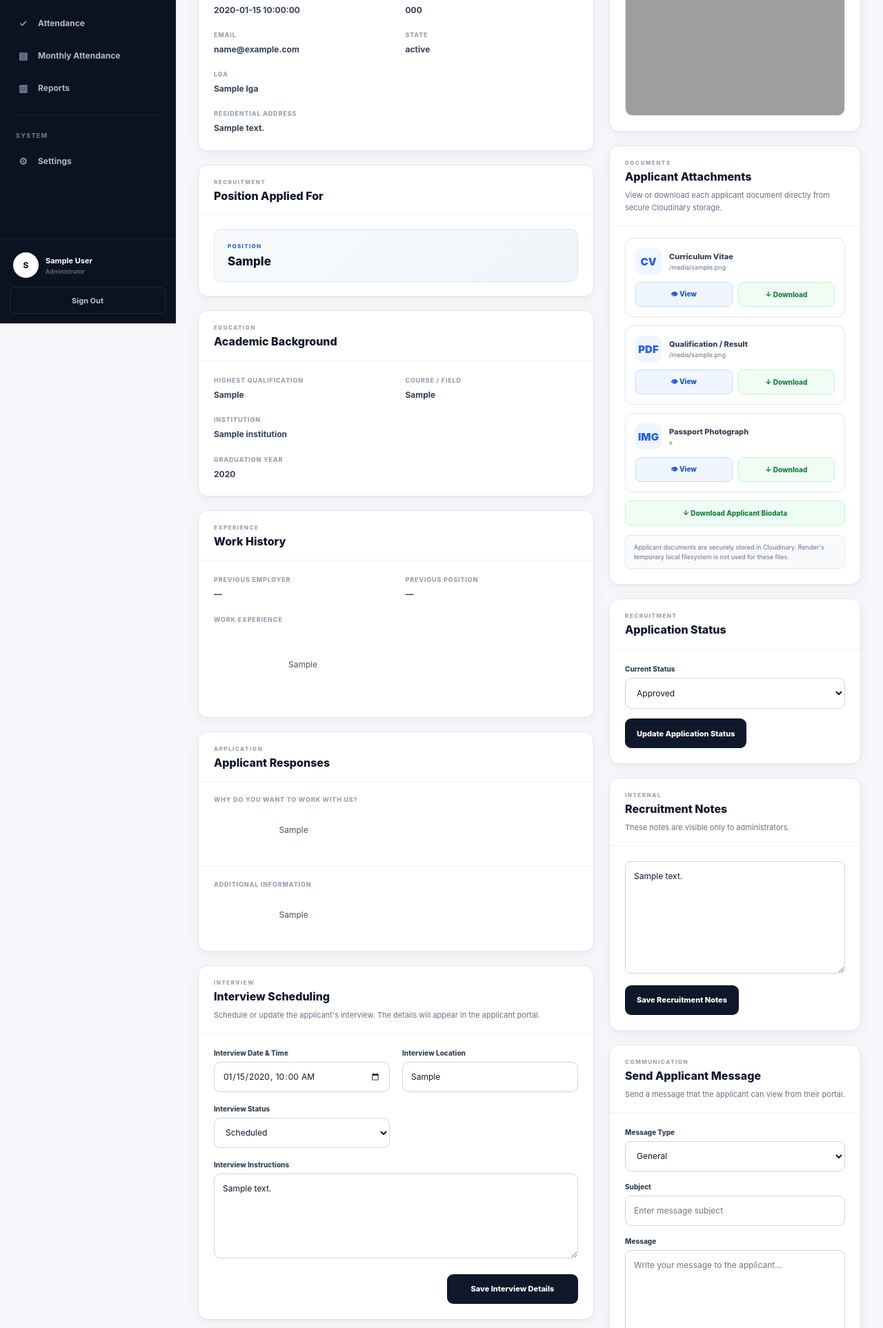
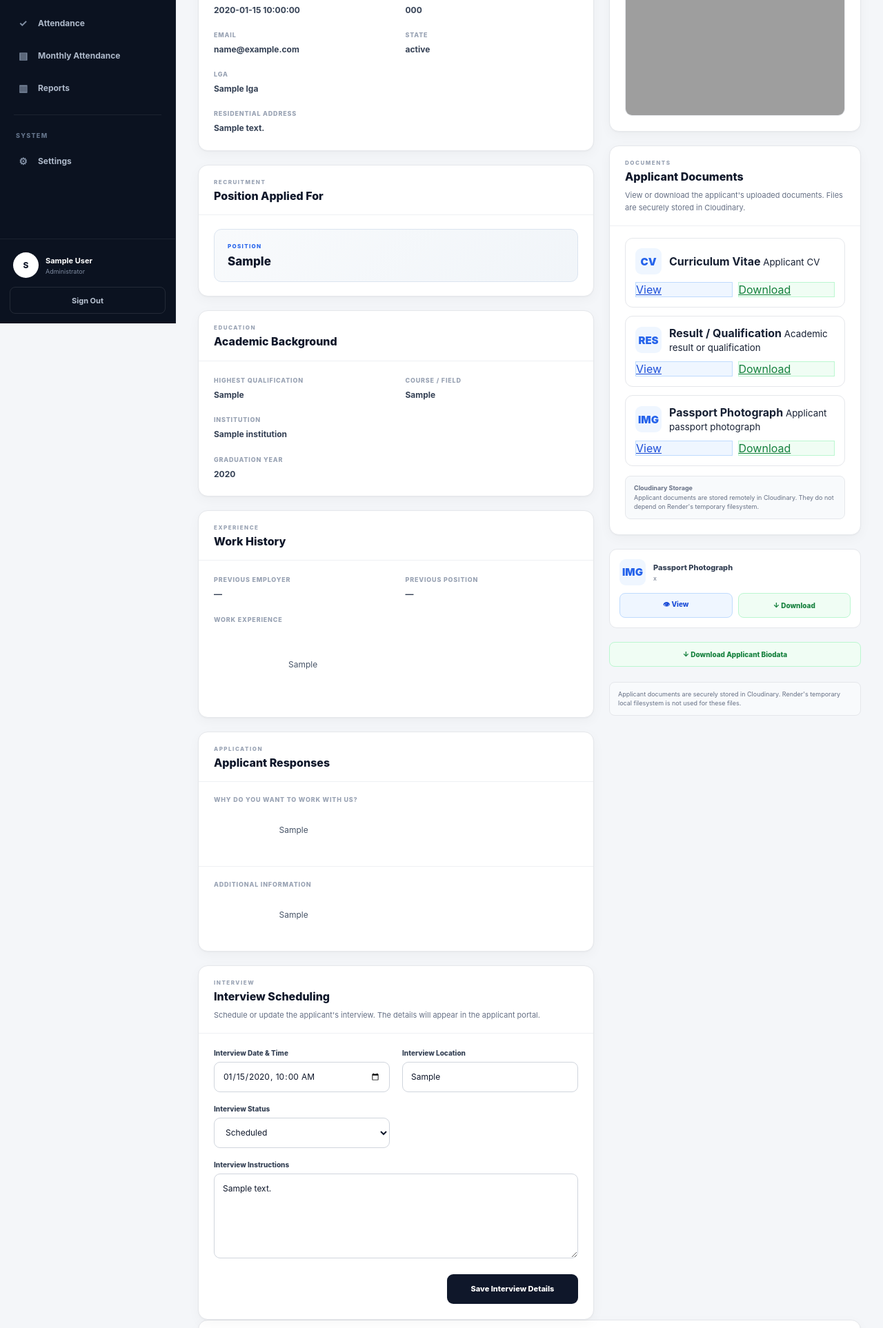
Before and after one commit to ifelodun/AV-KING-REGISTRATION, a Flask app: page /admin/applications/1 in a window 1280 px wide. Shown: the part 331-2257 px from the top of the page at 69% size. Run offline with Flask 3, Linux system fonts and the light colour scheme; the visitor is signed in with stand-in values (Sample User, id 1); a database or web service that is not in the repository returns one stand-in record (values such as "Sample title"); some libraries are stand-ins or nearby versions; grey boxes are pictures that could not be loaded.

Commit message:
Update admin_application_details.html

```diff
--- a/templates/admin_application_details.html
+++ b/templates/admin_application_details.html
@@ -2658,6 +2658,9 @@
                 <!-- =================================================
                      DOCUMENTS
                 ================================================== -->
+<!-- =========================================================
+     APPLICANT DOCUMENTS
+========================================================= -->
 
 <section class="details-card">
 
@@ -2668,12 +2671,12 @@
         </span>
 
         <h2>
-                            Applicant Attachments
+            Applicant Documents
         </h2>
 
         <p>
-                            View or download each applicant document
-                            directly from secure Cloudinary storage.
+            View or download the applicant's uploaded documents.
+            Files are securely stored in Cloudinary.
         </p>
 
     </div>
@@ -2696,14 +2699,14 @@
                         CV
                     </div>
 
-                                    <div class="document-name">
+                    <div>
 
                         <strong>
                             Curriculum Vitae
                         </strong>
 
                         <small>
-                                            {{ application.cv_filename }}
+                            Applicant CV
                         </small>
 
                     </div>
@@ -2713,28 +2716,33 @@
 
                 <div class="document-actions">
 
+                    <!-- VIEW -->
 
                     <a
                         href="{{ url_for(
-                                            'admin_view_file',
-                                            filename=application.cv_filename
+                            'admin_view_application_document',
+                            application_id=application.id,
+                            document_type='cv'
                         ) }}"
-                                        class="document-action document-view"
+                        class="document-btn document-view"
                         target="_blank"
                         rel="noopener noreferrer"
                     >
-                                        👁 View
+                        View
                     </a>
 
+
+                    <!-- DOWNLOAD -->
 
                     <a
                         href="{{ url_for(
-                                            'admin_download_file',
-                                            filename=application.cv_filename
+                            'admin_download_application_document',
+                            application_id=application.id,
+                            document_type='cv'
                         ) }}"
-                                        class="document-action document-download"
-                                    >
-                                        ↓ Download
+                        class="document-btn document-download"
+                    >
+                        Download
                     </a>
 
                 </div>
@@ -2744,7 +2752,7 @@
         {% else %}
 
             <div class="document-missing">
-                                No CV uploaded.
+                No CV was uploaded by this applicant.
             </div>
 
         {% endif %}
@@ -2762,17 +2770,17 @@
                 <div class="document-info">
 
                     <div class="document-icon">
-                                        PDF
-                                    </div>
-
-                                    <div class="document-name">
+                        RES
+                    </div>
+
+                    <div>
 
                         <strong>
-                                            Qualification / Result
+                            Result / Qualification
                         </strong>
 
                         <small>
-                                            {{ application.qualification_filename }}
+                            Academic result or qualification
                         </small>
 
                     </div>
@@ -2782,28 +2790,33 @@
 
                 <div class="document-actions">
 
+                    <!-- VIEW -->
 
                     <a
                         href="{{ url_for(
-                                            'admin_view_file',
-                                            filename=application.qualification_filename
+                            'admin_view_application_document',
+                            application_id=application.id,
+                            document_type='result'
                         ) }}"
-                                        class="document-action document-view"
+                        class="document-btn document-view"
                         target="_blank"
                         rel="noopener noreferrer"
                     >
-                                        👁 View
+                        View
                     </a>
 
+
+                    <!-- DOWNLOAD -->
 
                     <a
                         href="{{ url_for(
-                                            'admin_download_file',
-                                            filename=application.qualification_filename
+                            'admin_download_application_document',
+                            application_id=application.id,
+                            document_type='result'
                         ) }}"
-                                        class="document-action document-download"
-                                    >
-                                        ↓ Download
+                        class="document-btn document-download"
+                    >
+                        Download
                     </a>
 
                 </div>
@@ -2813,13 +2826,100 @@
         {% else %}
 
             <div class="document-missing">
-                                No qualification/result document
-                                uploaded.
+                No result or qualification document was uploaded.
             </div>
 
         {% endif %}
 
 
+
+        <!-- =================================================
+             PASSPORT
+        ================================================== -->
+
+        {% if application.passport_filename %}
+
+            <div class="document-item">
+
+                <div class="document-info">
+
+                    <div class="document-icon">
+                        IMG
+                    </div>
+
+                    <div>
+
+                        <strong>
+                            Passport Photograph
+                        </strong>
+
+                        <small>
+                            Applicant passport photograph
+                        </small>
+
+                    </div>
+
+                </div>
+
+
+                <div class="document-actions">
+
+                    <!-- VIEW -->
+
+                    <a
+                        href="{{ url_for(
+                            'admin_view_application_document',
+                            application_id=application.id,
+                            document_type='passport'
+                        ) }}"
+                        class="document-btn document-view"
+                        target="_blank"
+                        rel="noopener noreferrer"
+                    >
+                        View
+                    </a>
+
+
+                    <!-- DOWNLOAD -->
+
+                    <a
+                        href="{{ url_for(
+                            'admin_download_application_document',
+                            application_id=application.id,
+                            document_type='passport'
+                        ) }}"
+                        class="document-btn document-download"
+                    >
+                        Download
+                    </a>
+
+                </div>
+
+            </div>
+
+        {% else %}
+
+            <div class="document-missing">
+                No passport photograph was uploaded.
+            </div>
+
+        {% endif %}
+
+
+        <div class="cloudinary-note">
+
+            <strong>Cloudinary Storage</strong>
+
+            <br>
+
+            Applicant documents are stored remotely in Cloudinary.
+            They do not depend on Render's temporary filesystem.
+
+        </div>
+
+    </div>
+
+</section>
 
                 <!-- =================================================
                              PASSPORT
```
Lines whose indentation alone changed are shown as unchanged.
